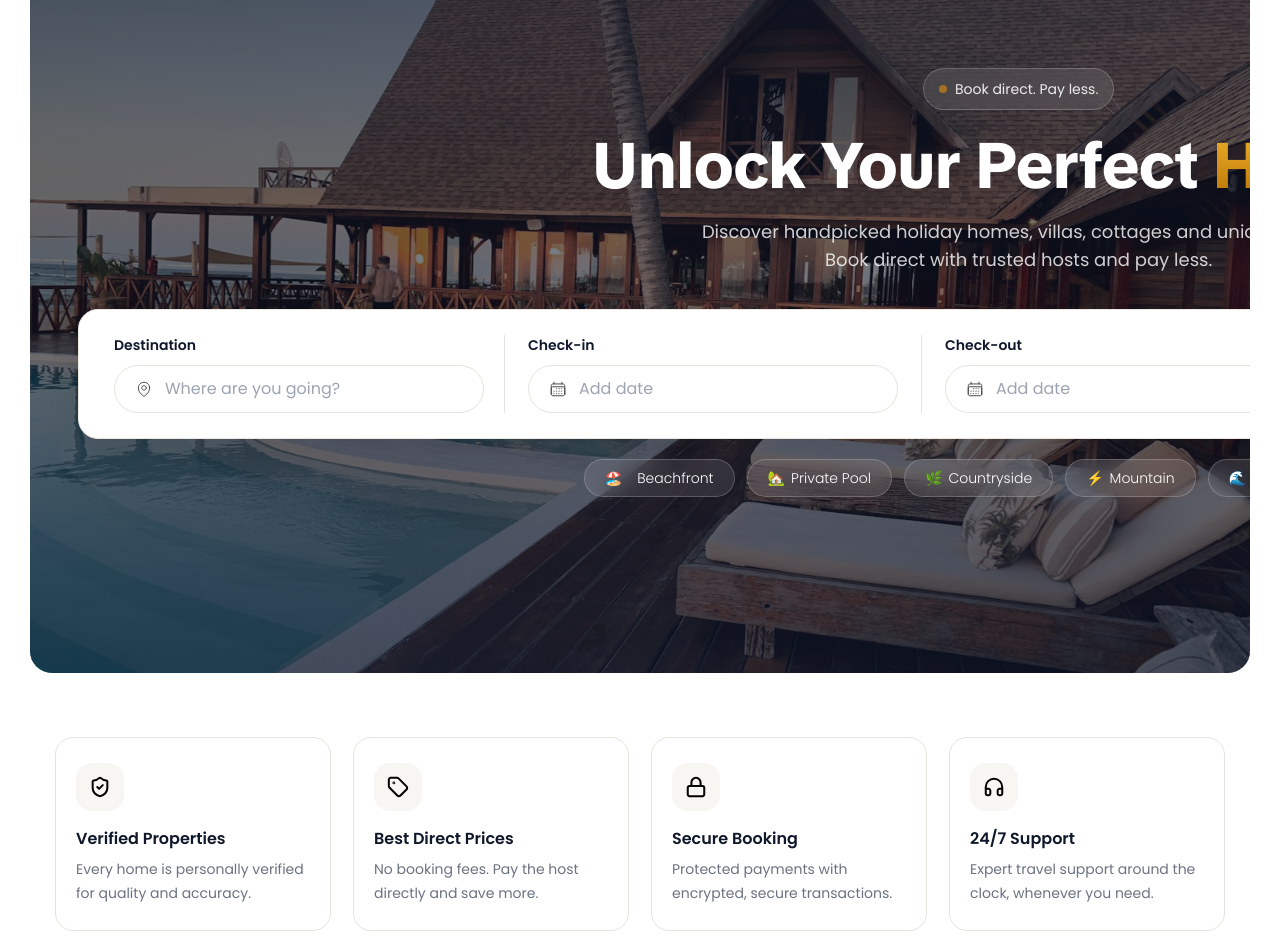
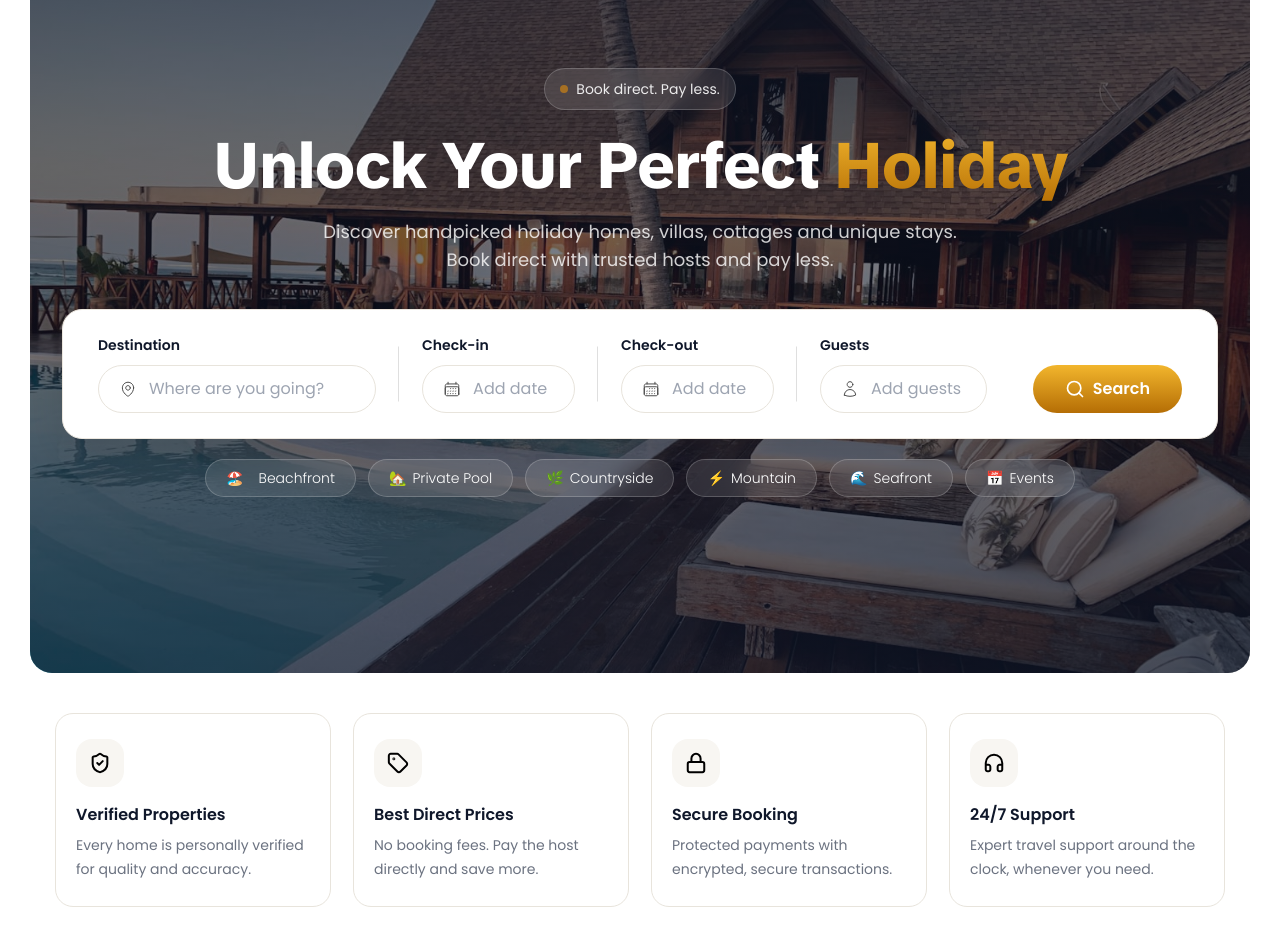
Before and after one commit to payalptoliya416/key_to_holiday, a Next.js app: page / in a window 1280 px wide. Shown: the part 200-1152 px from the top of the page. Built offline with nearby package versions, Linux system fonts and the light colour scheme.

Commit message:
home page

```diff
--- a/src/app/globals.css
+++ b/src/app/globals.css
@@ -204,7 +204,7 @@ body {
     @apply text-sm font-semibold uppercase tracking-[1.2px] text-[#D4A017];
   }
    .section-title {
-    @apply mt-[10px] text-[36px] font-bold leading-none text-[#0F172A];
+    @apply mt-[10px] text-[36px] font-bold lg:leading-none text-[#0F172A];
   }
    .section-link {
     @apply hidden lg:flex items-center gap-2 font-semibold text-[#C99700] transition-all duration-300 hover:gap-3;
--- a/src/components/footer/NewsletterSection.tsx
+++ b/src/components/footer/NewsletterSection.tsx
@@ -2,7 +2,7 @@ import { Mail } from "lucide-react";
 
 export default function NewsletterSection() {
   return (
-    <section className="bg-[#F1F5F9] py-20 lg:py-24">
+    <section className="bg-[#F1F5F9] py-12 lg:py-[90px]">
       <div className="container-custom">
         <div className="mx-auto max-w-4xl text-center">
           {/* Small Heading */}
@@ -22,7 +22,7 @@ export default function NewsletterSection() {
           </p>
 
           {/* Subscribe Form */}
-          <div className="mx-auto mt-10 flex w-full max-w-2xl flex-col overflow-hidden rounded-full border border-[#E8E4DC] bg-white sm:flex-row">
+          <div className="mx-auto mt-10 flex w-full sm:max-w-2xl flex-col overflow-hidden rounded-3xl sm:rounded-full border border-[#E8E4DC] bg-white sm:flex-row">
             {/* Input */}
             <div className="flex flex-1 items-center px-6 py-4">
               <Mail size={20} className="mr-3 text-black" />
@@ -35,7 +35,7 @@ export default function NewsletterSection() {
             </div>
 
             {/* Button */}
-            <button className="gold-gradient m-1 rounded-full px-8 py-4 font-semibold text-white transition hover:opacity-90 sm:px-10 text-sm">
+            <button className="gold-gradient m-1 rounded-3xl sm:rounded-full px-8 py-4 font-semibold text-white transition hover:opacity-90 sm:px-10 text-sm">
               Subscribe
             </button>
           </div>
--- a/src/components/homepage/FeaturedHolidayHomes.tsx
+++ b/src/components/homepage/FeaturedHolidayHomes.tsx
@@ -65,7 +65,7 @@ export default function FeaturedHolidayHomes() {
   const router = useRouter();
 
   return (
-    <section className="py-20">
+    <section className="section-space">
       {/* Heading */}
       <div className="container-custom">
         <div className="mb-8 flex items-end justify-between">
--- a/src/components/homepage/Features.tsx
+++ b/src/components/homepage/Features.tsx
@@ -26,7 +26,7 @@ const features = [
 
 export default function Features() {
   return (
-    <section className="py-10 lg:py-16">
+    <section className="pt-10">
       <div className="container-custom">
         <div className="grid grid-cols-1 sm:grid-cols-2 xl:grid-cols-4 gap-[22px]">
           {features.map((item, index) => {
--- a/src/components/homepage/HeroBanner.tsx
+++ b/src/components/homepage/HeroBanner.tsx
@@ -6,14 +6,14 @@ function HeroBanner() {
     <>
       <div className="px-[30px]">
         <div className="relative min-h-[765px] w-full flex flex-col justify-between p-4 md:p-8 text-white overflow-hidden rounded-[22px]">
-          <div className="absolute inset-0 -z-10 bg-[url('/images/home-hero-bg.jpg')] bg-[length:100%_100%] bg-center" />
+          <div className="absolute inset-0 -z-10 bg-[url('/images/home-hero-bg.jpg')] bg-cover md:bg-[length:100%_100%] bg-center" />
           <div className="absolute inset-0 -z-10 bg-gradient-to-b from-[#0F172ABF] via-[#0F172A8C] to-[#0F172ABF]" />
-          <div className="flex flex-col items-center mx-auto my-auto px-4">
+          <div className="flex flex-col items-center mx-auto my-auto">
             <div className="inline-flex items-center gap-2 backdrop-blur-md text-sm text-[#FFFFFFE5] border border-[#FFFFFF33] bg-[#FFFFFF1A] rounded-[999px] py-[10px] px-[15px] mb-6">
               <span className="h-2 w-2 rounded-full bg-amber-500 animate-pulse"></span>
               Book direct. Pay less.
             </div>
-            <h1 className="text-4xl md:text-[64px] font-bold tracking-tight mb-5 !leading-[64px] font-tiktok">
+            <h1 className="text-4xl md:text-[64px] font-bold tracking-tight mb-5 md:!leading-[64px] font-tiktok text-center">
               Unlock Your Perfect{" "}
               <span className="gold-gradient-text">Holiday</span>
             </h1>
@@ -22,104 +22,105 @@ function HeroBanner() {
               Discover handpicked holiday homes, villas, cottages and unique
               stays. Book direct with trusted hosts and pay less.
             </p>
-            <div className="w-full rounded-[20px] bg-white shadow-[0_15px_45px_rgba(0,0,0,0.12)] border border-[#ECE7DF] py-[25px] px-[35px]">
-              <div className="flex flex-col lg:flex-row lg:items-center">
+            <div className="w-full max-w-[1193px] mx-auto rounded-[20px] bg-white shadow-[0_15px_45px_rgba(0,0,0,0.12)] border border-[#ECE7DF] py-5 lg:py-[25px] px-5 lg:px-[35px]">
+              <div className="grid grid-cols-1 gap-5 xl:gap-[46px] md:grid-cols-2 xl:grid-cols-[2fr_1.1fr_1.1fr_1.2fr_auto]">
+
                 {/* Destination */}
-                <div className="flex-1 lg:pe-5 border-b lg:border-b-0 lg:border-r border-[#E8E4DC]">
-                  <p className="text-sm font-semibold text-[#0F172A] mb-[10px]">
+                <div className="relative xl:after:absolute xl:after:right-[-23px] xl:after:top-1/2 xl:after:h-[55px] xl:after:w-px xl:after:-translate-y-1/2 xl:after:bg-[#DFDFDF]">
+                    <p className="mb-[10px] text-sm font-semibold text-[#0F172A]">
                     Destination
                     </p>
 
-                  <div className="flex items-center gap-3 h-[48px] rounded-full border border-[#E8E4DC] px-5">
+                    <div className="flex h-12 items-center gap-3 rounded-full border border-[#E8E4DC] px-5">
                     <Image
                         src="/images/location01.svg"
-                      alt="KeyToHolidays"
+                        alt=""
                         width={18}
                         height={18}
-                      priority
                     />
 
                     <input
                         type="text"
                         placeholder="Where are you going?"
-                      className="flex-1 bg-transparent outline-none text-[16px] placeholder:text-[#9DA4B1]"
+                        className="w-full bg-transparent text-base outline-none placeholder:text-[#9DA4B1]"
                     />
                     </div>
                 </div>
 
                 {/* Check In */}
-                <div className="flex-1 lg:px-[23px] border-b lg:border-b-0 lg:border-r border-[#E8E4DC]">
-                  <p className="text-sm font-semibold text-[#0F172A] mb-[10px]">
+                <div className="relative xl:after:absolute xl:after:right-[-23px] xl:after:top-1/2 xl:after:h-[55px] xl:after:w-px xl:after:-translate-y-1/2 xl:after:bg-[#DFDFDF]">
+                    <p className="mb-[10px] text-sm font-semibold text-[#0F172A]">
                     Check-in
                     </p>
 
-                  <div className="flex items-center gap-3 h-[48px] rounded-full border border-[#E8E4DC] px-5">
+                    <div className="flex h-12 items-center gap-3 rounded-full border border-[#E8E4DC] px-5">
                     <Image
                         src="/images/date01.svg"
-                      alt="KeyToHolidays"
+                        alt=""
                         width={18}
                         height={18}
-                      priority
                     />
 
                     <input
+                        type="text"
                         placeholder="Add date"
-                      className="flex-1 bg-transparent outline-none text-[16px] placeholder:text-[#9DA4B1]"
+                        className="w-full bg-transparent text-base outline-none placeholder:text-[#9DA4B1]"
                     />
                     </div>
                 </div>
 
                 {/* Check Out */}
-                <div className="flex-1 lg:px-[23px] border-b lg:border-b-0 lg:border-r border-[#E8E4DC]">
-                  <p className="text-sm font-semibold text-[#0F172A] mb-[10px]">
+                <div className="relative xl:after:absolute xl:after:right-[-23px] xl:after:top-1/2 xl:after:h-[55px] xl:after:w-px xl:after:-translate-y-1/2 xl:after:bg-[#DFDFDF]">
+                    <p className="mb-[10px] text-sm font-semibold text-[#0F172A]">
                     Check-out
                     </p>
 
-                  <div className="flex items-center gap-3 h-[48px] rounded-full border border-[#E8E4DC] px-5">
+                    <div className="flex h-12 items-center gap-3 rounded-full border border-[#E8E4DC] px-5">
                     <Image
                         src="/images/date01.svg"
-                      alt="KeyToHolidays"
+                        alt=""
                         width={18}
                         height={18}
-                      priority
                     />
 
                     <input
+                        type="text"
                         placeholder="Add date"
-                      className="flex-1 bg-transparent outline-none text-[16px] placeholder:text-[#9DA4B1]"
+                        className="w-full bg-transparent text-base outline-none placeholder:text-[#9DA4B1]"
                     />
                     </div>
                 </div>
 
                 {/* Guests */}
-                <div className="flex-1 lg:px-6">
-                  <p className="text-sm font-semibold text-[#0F172A] mb-[10px]">
+                <div className="">
+                    <p className="mb-[10px] text-sm font-semibold text-[#0F172A]">
                     Guests
                     </p>
 
-                  <div className="flex items-center gap-3 h-[48px] rounded-full border border-[#E8E4DC] px-5">
+                    <div className="flex h-12 items-center gap-3 rounded-full border border-[#E8E4DC] px-5">
                     <Image
                         src="/images/user.svg"
-                      alt="KeyToHolidays"
+                        alt=""
                         width={18}
                         height={18}
-                      priority
                     />
 
                     <input
+                        type="text"
                         placeholder="Add guests"
-                      className="flex-1 bg-transparent outline-none text-[16px] placeholder:text-[#9DA4B1]"
+                        className="w-full bg-transparent text-base outline-none placeholder:text-[#9DA4B1]"
                     />
                     </div>
                 </div>
 
                 {/* Search Button */}
-                <div className="mt-5 lg:mt-0 lg:ml-6">
-                  <button className="h-[48px] rounded-full gold-gradient transition flex items-center justify-center gap-2 text-white font-semibold text-[18px] px-[25px] py-[16px] text-base !leading-none">
-                    <Search className="w-5 h-5" />
+                <div className="md:col-span-2 xl:col-span-1 flex items-end">
+                    <button className="gold-gradient flex h-12 w-full items-center justify-center gap-2 rounded-full px-8 text-base font-semibold text-white xl:w-auto">
+                    <Search size={20} />
                     Search
                     </button>
                 </div>
+
                 </div>
             </div>
             <div className="flex items-center justify-center gap-2 md:gap-3 flex-wrap pb-4 mt-5">
--- a/src/components/homepage/HolidayCollections.tsx
+++ b/src/components/homepage/HolidayCollections.tsx
@@ -45,7 +45,7 @@ const collections = [
 
 export default function HolidayCollections() {
   return (
-    <section className="py-20">
+    <section className="section-space">
       <div className="container-custom">
 
         {/* Heading */}
@@ -96,7 +96,7 @@ export default function HolidayCollections() {
                   }}
                 />
 
-            <div className="absolute bottom-6 left-6">
+            <div className="absolute bottom-6 left-6 z-10">
              <h3 className="text-xl leading-none font-semibold text-white">
                 {collections[0].title}
               </h3>
--- a/src/components/homepage/PopularDestinations.tsx
+++ b/src/components/homepage/PopularDestinations.tsx
@@ -48,7 +48,7 @@ export default function PopularDestinations() {
   const router = useRouter();
 
   return (
-    <section className="py-20 bg-[#F8F6F2]">
+    <section className="py-12 lg:py-[90px] bg-[#F8F6F2]">
       <div className="container-custom">
         <div className="mb-10 flex items-end justify-between">
           <div>
--- a/src/components/homepage/PropertyOwnerCTA.tsx
+++ b/src/components/homepage/PropertyOwnerCTA.tsx
@@ -4,7 +4,7 @@ import Link from "next/link";
 
 export default function PropertyOwnerCTA() {
   return (
-    <section className="py-20">
+    <section className="section-space">
       <div className="container-custom">
         <div
           className="relative overflow-hidden rounded-[32px] bg-cover bg-center"
--- a/src/components/homepage/ReferralSection.tsx
+++ b/src/components/homepage/ReferralSection.tsx
@@ -26,7 +26,7 @@ const features = [
 
 export default function ReferralSection() {
   return (
-    <section className="bg-[#131A2E] py-20 lg:py-[90px]">
+    <section className="bg-[#131A2E] py-12 lg:py-[90px]">
       <div className="container-custom">
         {/* Heading */}
         <div className="mx-auto max-w-3xl text-center">
--- a/src/components/homepage/Testimonials.tsx
+++ b/src/components/homepage/Testimonials.tsx
@@ -34,7 +34,7 @@ const testimonials = [
 
 export default function Testimonials() {
   return (
-    <section className="bg-[#F8F6F2] py-[90px]">
+    <section className="bg-[#F8F6F2] py-12 lg:py-[90px]">
       <div className="container-custom">
 
         <div className="text-center">
--- a/src/components/homepage/WhyBookDirect.tsx
+++ b/src/components/homepage/WhyBookDirect.tsx
@@ -30,8 +30,8 @@ const features = [
 
 export default function WhyBookDirect() {
   return (
-    <section className="bg-[#FAF8F5] py-20">
-      <div className="mx-auto max-w-7xl px-5 lg:px-8">
+    <section className="bg-[#FAF8F5] py-12 lg:py-[90px]">
+      <div className="container-custom">
         <div className="grid items-center gap-16 lg:grid-cols-2">
           {/* Left Image */}
           <div className="relative mx-auto w-full max-w-[560px]">
@@ -46,7 +46,7 @@ export default function WhyBookDirect() {
             </div>
 
             {/* Floating Card */}
-            <div className="absolute -bottom-5 -right-6 rounded-2xl bg-[#D4A017] px-5 py-6 text-white shadow-[20px]">
+            <div className="absolute -bottom-5 right-2 md:right-6 rounded-2xl bg-[#D4A017] px-5 py-6 text-white shadow-[20px]">
               <h3 className="text-[28px] font-bold leading-none">20%</h3>
               <p className="mt-[7px] text-xs !leading-none font-medium text-[#FFFFFFCC]">
                 average savings
```
Also changed, not shown: src/components/footer/Footer.tsx (+8 -8 lines). Lines whose indentation alone changed are shown as unchanged.
